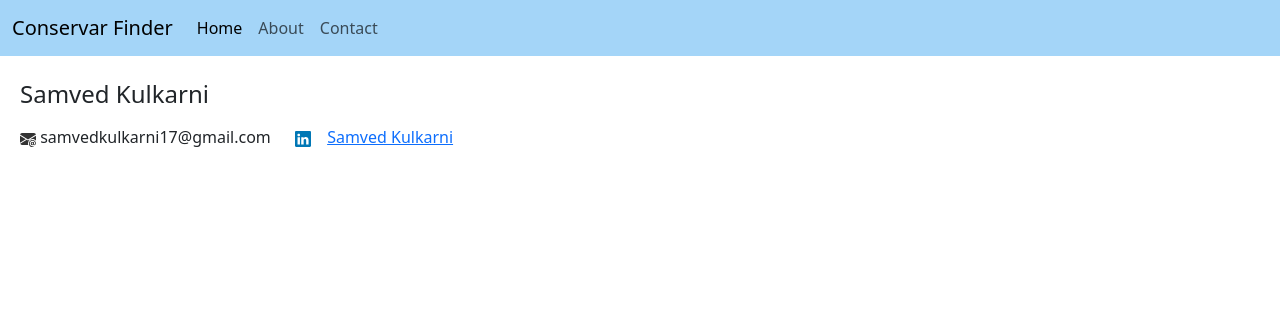
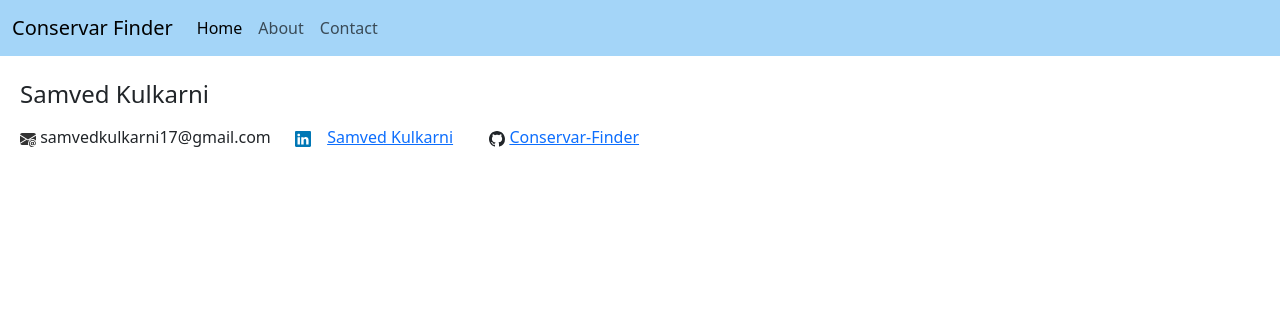
Before and after one commit to samvedk-17/Conservar-Finder, a Flask app: page /Contact in a window 1280 px wide. Shown: the top 316 px of the page. Run offline with Flask 3, Linux system fonts and the light colour scheme.

Commit message:
Update contact.html

```diff
--- a/templates/contact.html
+++ b/templates/contact.html
@@ -13,6 +13,10 @@
     <path d="M0 1.146C0 .513.526 0 1.175 0h13.65C15.474 0 16 .513 16 1.146v13.708c0 .633-.526 1.146-1.175 1.146H1.175C.526 16 0 15.487 0 14.854zm4.943 12.248V6.169H2.542v7.225zm-1.2-8.212c.837 0 1.358-.554 1.358-1.248-.015-.709-.52-1.248-1.342-1.248S2.4 3.226 2.4 3.934c0 .694.521 1.248 1.327 1.248zm4.908 8.212V9.359c0-.216.016-.432.08-.586.173-.431.568-.878 1.232-.878.869 0 1.216.662 1.216 1.634v3.865h2.401V9.25c0-2.22-1.184-3.252-2.764-3.252-1.274 0-1.845.7-2.165 1.193v.025h-.016l.016-.025V6.169h-2.4c.03.678 0 7.225 0 7.225z"/>
     </svg>
 <a href="https://www.linkedin.com/in/samvedkulkarni" target="_blank" class="container my-4">Samved Kulkarni</a>
+    <svg xmlns="http://www.w3.org/2000/svg" width="16" height="16" fill="currentColor" class="bi bi-github" style="margin-left: 20px;" viewBox="0 0 16 16">
+    <path d="M8 0C3.58 0 0 3.58 0 8c0 3.54 2.29 6.53 5.47 7.59.4.07.55-.17.55-.38 0-.19-.01-.82-.01-1.49-2.01.37-2.53-.49-2.69-.94-.09-.23-.48-.94-.82-1.13-.28-.15-.68-.52-.01-.53.63-.01 1.08.58 1.23.82.72 1.21 1.87.87 2.33.66.07-.52.28-.87.51-1.07-1.78-.2-3.64-.89-3.64-3.95 0-.87.31-1.59.82-2.15-.08-.2-.36-1.02.08-2.12 0 0 .67-.21 2.2.82.64-.18 1.32-.27 2-.27s1.36.09 2 .27c1.53-1.04 2.2-.82 2.2-.82.44 1.1.16 1.92.08 2.12.51.56.82 1.27.82 2.15 0 3.07-1.87 3.75-3.65 3.95.29.25.54.73.54 1.48 0 1.07-.01 1.93-.01 2.2 0 .21.15.46.55.38A8.01 8.01 0 0 0 16 8c0-4.42-3.58-8-8-8"/>
+    </svg>
+<a href="https://github.com/samvedk-17/Conservar-Finder">Conservar-Finder</a>
 
 
 
```
